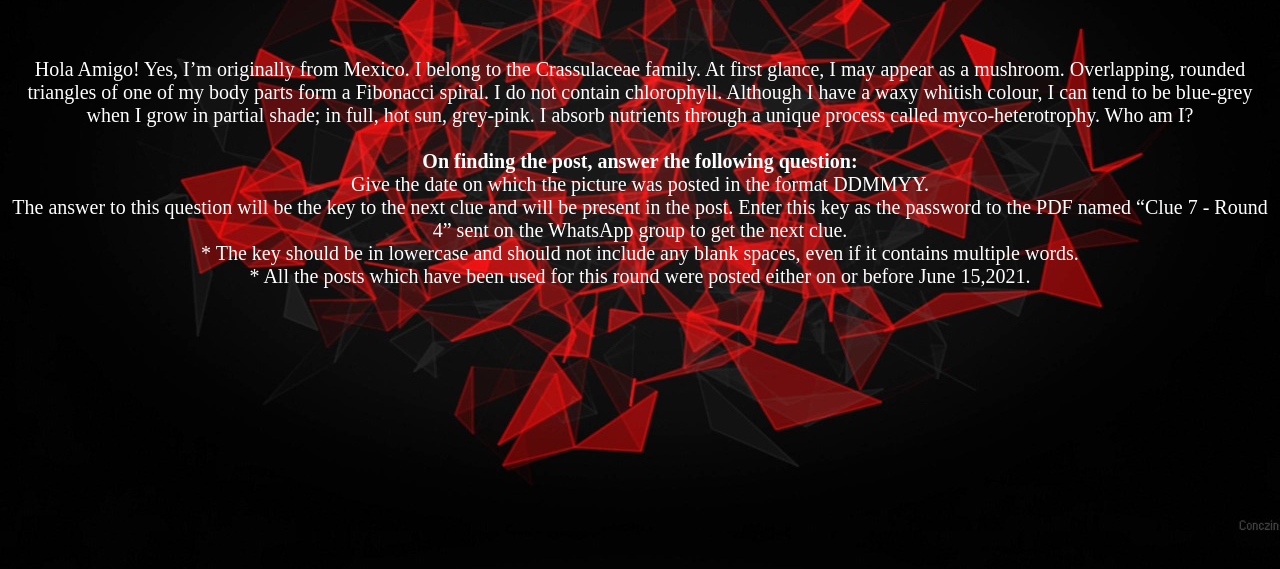
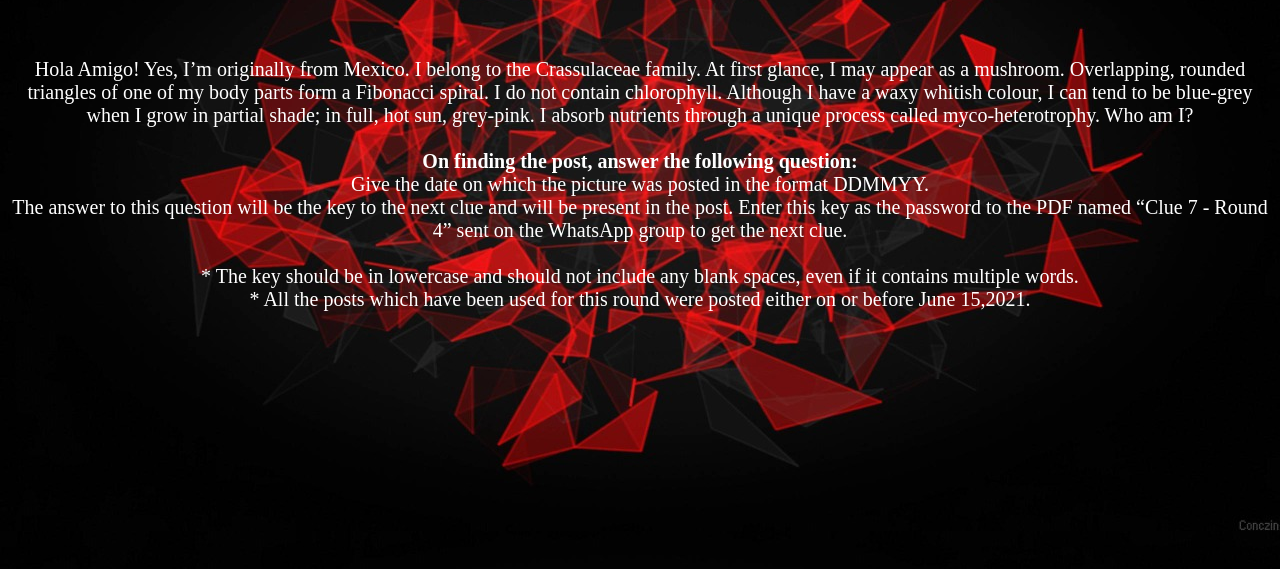
Before and after one commit to ViventemT21/sycamoregap, a plain HTML site: page index.html in a window 1280 px wide. Shown: the part 189-758 px from the top of the page. Drawn offline with Linux system fonts and the light colour scheme.

Commit message:
Update index.html

```diff
--- a/index.html
+++ b/index.html
@@ -9,7 +9,7 @@
 	<p>Hola Amigo! Yes, I’m originally from Mexico. I belong to the Crassulaceae family. At first glance, I may appear as a mushroom. Overlapping, rounded triangles of one of my body parts form a Fibonacci spiral. I do not contain chlorophyll.  Although I have a waxy whitish colour, I can tend to be blue-grey when I grow in partial shade; in full, hot sun, grey-pink. I absorb nutrients through a unique process called myco-heterotrophy. Who am I? <br><br>
 		<b>On finding the post, answer the following question:</b> <br>
 		Give the date on which the picture was posted in the format DDMMYY. <br>
-		The answer to this question will be the key to the next clue and will be present in the post. Enter this key as the password to the PDF named “Clue 7 - Round 4” sent on the WhatsApp group to get the next clue. <br>
+		The answer to this question will be the key to the next clue and will be present in the post. Enter this key as the password to the PDF named “Clue 7 - Round 4” sent on the WhatsApp group to get the next clue. <br><br>
 	* The key should be in lowercase and should not include any blank spaces, even if it contains multiple words.<br>
 	* All the posts which have been used for this round were posted either on or before June 15,2021.</p>
 </body>
```
